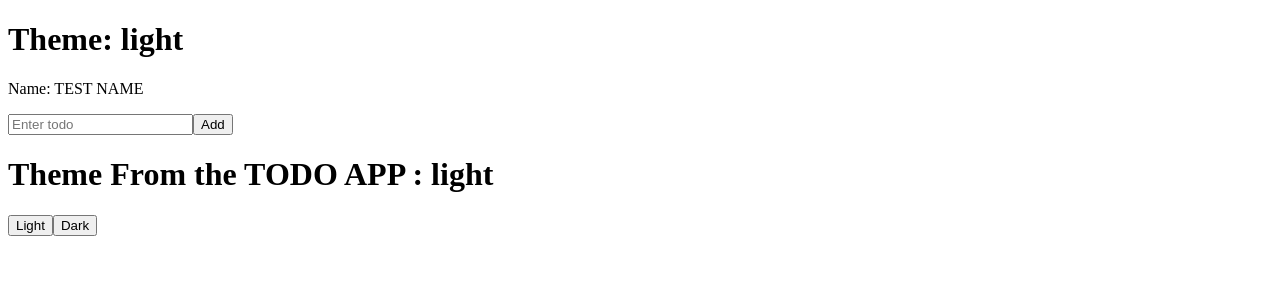
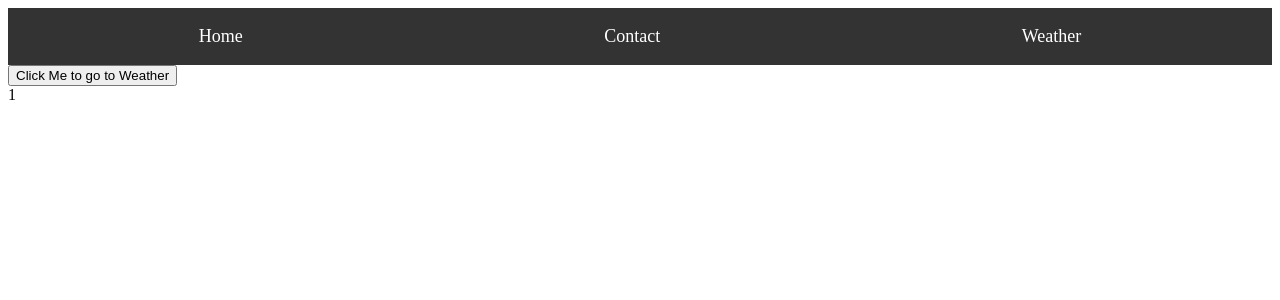
Before and after one commit to SwarajAnand/LPU-SEC-9, a React (Vite) app in the folder React/: page /test/1 in a window 1280 px wide. Shown: the top 300 px of the page. Built offline with nearby package versions, Linux system fonts and the light colour scheme.

Commit message:
Added data fior route in the morning class

```diff
--- a/React/package.json
+++ b/React/package.json
@@ -12,6 +12,7 @@
   "dependencies": {
     "react": "^19.1.0",
     "react-dom": "^19.1.0",
+    "react-router-dom": "^7.6.3",
     "uuid": "^11.1.0"
   },
   "devDependencies": {
--- a/React/src/App.jsx
+++ b/React/src/App.jsx
@@ -1,19 +1,30 @@
-import { useContext } from 'react';
-import { themeDetail } from './ContextThemeProvider.jsx';
-import Todo from './components/25_06/Todo.jsx';
+import { useContext, useState } from "react";
+import { themeDetail } from "./ContextThemeProvider.jsx";
+import Todo from "./components/25_06/Todo.jsx";
+import ExpensiveComponent from "./components/30_06/ExpensiveComponent .jsx";
 
 const App = () => {
   const data = useContext(themeDetail);
   const { name } = data;
 
-  console.log(data);
+  const [number, setNumber] = useState(2);
+  const [count, setCount] = useState(0);
 
   return (
     <div>
       <h1>Theme: {data.theme}</h1>
       <p>Name: {name}</p>
+      <button
+        onClick={() => data.setTheme(data.theme === "light" ? "dark" : "light")}
+      >
+        Change Theme
+      </button>
+      <ExpensiveComponent number={number} />
+      <button onClick={() => setNumber((prev) => prev + 1)}>
+        Increment Number
+      </button>
 
-      <Todo />
+      {/* <Todo /> */}
     </div>
   );
 };
--- /dev/null
+++ b/React/src/AppRouter.jsx
@@ -0,0 +1,36 @@
+import React from 'react'
+import { Route, Routes, useNavigate } from 'react-router-dom'
+import WeatherComponent from './components/24_06_EVE/WeatherComponent'
+import NavBar from './components/1_07/NavBar'
+import ErrorPage from './components/1_07/ErrorPage'
+import DynamicRoute from './components/1_07/DynamicRoute'
+
+const AppRouter = () => {
+  const navigate = useNavigate();
+
+
+  const navigateToWeather = () => {
+    console.log("Navigating to Weather");
+    for(let i = 0; i < 10000000000; i++) {}
+    console.log("Navigated to Weather");
+    navigate("/weather")
+  }
+
+
+  return (
+    <div>
+    <NavBar />
+
+    <button onClick={navigateToWeather}>Click Me to go to Weather</button>
+      <Routes>
+        <Route path="/" element={<h1>Home Page</h1>} />
+        <Route path="/weather" element={<WeatherComponent />} />
+        <Route path="/contact" element={<h1>Contact Page</h1>} />
+        <Route path="test/:id" element={<DynamicRoute />} />
+        <Route path="*" element={<ErrorPage />} />
+      </Routes>
+    </div>
+  )
+}
+
+export default AppRouter
--- /dev/null
+++ b/React/src/components/1_07/DynamicRoute.jsx
@@ -0,0 +1,12 @@
+import React from 'react'
+import { useParams } from 'react-router-dom';
+
+const DynamicRoute = () => {
+    const params = useParams();
+    console.log(params);
+  return (
+    <div>{params.id}</div>
+  )
+}
+
+export default DynamicRoute
--- /dev/null
+++ b/React/src/components/1_07/ErrorPage.jsx
@@ -0,0 +1,60 @@
+import React from "react";
+
+const ErrorPage = () => {
+  const errorPageStyle = {
+    display: "flex",
+    flexDirection: "column",
+    justifyContent: "center",
+    alignItems: "center",
+    height: "100vh",
+    backgroundColor: "#f8f8f8",
+    color: "#333",
+    textAlign: "center",
+  };
+
+  const titleStyle = {
+    fontSize: "6rem",
+    fontWeight: "bold",
+    color: "#e74c3c",
+  };
+
+  const messageStyle = {
+    fontSize: "1.5rem",
+    color: "#555",
+  };
+
+  const buttonStyle = {
+    marginTop: "20px",
+    padding: "12px 24px",
+    fontSize: "1rem",
+    backgroundColor: "#3498db",
+    color: "white",
+    border: "none",
+    borderRadius: "5px",
+    cursor: "pointer",
+    transition: "background-color 0.3s ease",
+  };
+
+  const buttonHoverStyle = {
+    backgroundColor: "#2980b9",
+  };
+
+  return (
+    <div style={errorPageStyle}>
+      <div style={titleStyle}>Page Not Found</div>
+      <div style={messageStyle}>
+        Oops! The page you are looking for does not exist.
+      </div>
+      <button
+        style={buttonStyle}
+        onClick={() => (window.location.href = "/")}
+        onMouseOver={(e) => (e.target.style.backgroundColor = "#2980b9")}
+        onMouseOut={(e) => (e.target.style.backgroundColor = "#3498db")}
+      >
+        Go to Home
+      </button>
+    </div>
+  );
+};
+
+export default ErrorPage;
--- /dev/null
+++ b/React/src/components/1_07/NavBar.jsx
@@ -0,0 +1,55 @@
+import React from "react";
+import { Link } from "react-router-dom";
+
+const NavBar = () => {
+  const navbarStyle = {
+    display: "flex",
+    justifyContent: "space-around",
+    backgroundColor: "#333",
+    padding: "10px",
+  };
+
+  const linkStyle = {
+    textDecoration: "none",
+    color: "white",
+    padding: "8px 16px",
+    fontSize: "18px",
+    transition: "background-color 0.3s",
+  };
+
+  const linkHoverStyle = {
+    backgroundColor: "#575757",
+    borderRadius: "5px",
+  };
+
+  return (
+    <div style={navbarStyle}>
+      <Link
+        to="/"
+        style={linkStyle}
+        onMouseOver={(e) => (e.target.style.backgroundColor = "#575757")}
+        onMouseOut={(e) => (e.target.style.backgroundColor = "")}
+      >
+        Home
+      </Link>
+      <Link
+        to="/contact"
+        style={linkStyle}
+        onMouseOver={(e) => (e.target.style.backgroundColor = "#575757")}
+        onMouseOut={(e) => (e.target.style.backgroundColor = "")}
+      >
+        Contact
+      </Link>
+      <Link
+        to="/weather"
+        style={linkStyle}
+        onMouseOver={(e) => (e.target.style.backgroundColor = "#575757")}
+        onMouseOut={(e) => (e.target.style.backgroundColor = "")}
+      >
+        Weather
+      </Link>
+    </div>
+  );
+};
+
+export default NavBar;
--- a/React/src/components/24_06_EVE/WeatherComponent.jsx
+++ b/React/src/components/24_06_EVE/WeatherComponent.jsx
@@ -2,7 +2,7 @@ import React, { useState } from "react";
 import WeatherCard from "./WeatherCard";
 
 const WeatherComponent = () => {
-  const [input, setInput] = useState("");
+  const [input, setInput] = useState("india");
   const [data, setData] = useState(null);
   const [arr, setArr] = useState([]);
   const apiKey = "cc0c6f2482424f69bd874449252406";
--- /dev/null
+++ b/React/src/components/30_06/ExpensiveComponent .jsx
@@ -0,0 +1,15 @@
+import { useMemo } from "react";
+
+const ExpensiveComponent = ({ number }) => {
+  const slowSquare = (num) => {
+    console.log("Calculating square...");
+    for (let i = 0; i < 1e9; i++) {}
+    return num * num;
+  };
+
+//   const square = useMemo(() => slowSquare(number), [number]);
+
+  return <div>Square of {number} is {slowSquare(number)}</div>;
+};
+
+export default ExpensiveComponent;
--- a/React/src/components/Demo.jsx
+++ b/React/src/components/Demo.jsx
@@ -1,13 +1,14 @@
 import { useState } from "react";
 import Test from "./Test";
 import CustomButton from "./CustomButton";
+import { Outlet } from "react-router-dom";
 
 function Demo(prop) {
   console.log(prop);
   const name = "TEST NAME";
   var ans = 0;
 
-  const [sum, setSum] = useState(prop.data.name);
+  const [sum, setSum] = useState(prop?.data?.name);
 
   //   console.log(sum);
 
@@ -22,6 +23,7 @@ function Demo(prop) {
     <>
       <h1>Hello {name}</h1>
       <div>{sum}</div>
+      <Outlet />
       <Test />
       {/* <button onClick={addVal}>Click Me</button> */}
 
--- a/React/src/main.jsx
+++ b/React/src/main.jsx
@@ -1,9 +1,25 @@
-import { createRoot } from 'react-dom/client';
-import App from './App.jsx';
-import ContextThemeProvider from './ContextThemeProvider.jsx';
+// import { createRoot } from 'react-dom/client';
+// import App from './App.jsx';
+import ContextThemeProvider from "./ContextThemeProvider.jsx";
 
-createRoot(document.getElementById('root')).render(
+// createRoot(document.getElementById('root')).render(
+// <ContextThemeProvider>
+//   <App />
+// </ContextThemeProvider>
+// );
+
+import React from "react";
+import ReactDOM from "react-dom/client";
+import { BrowserRouter } from "react-router-dom";
+import App from "./App";
+import AppRouter from "./AppRouter.jsx";
+
+const root = ReactDOM.createRoot(document.getElementById("root"));
+root.render(
+  <BrowserRouter>
     <ContextThemeProvider>
-      <App />
+      {/* <App /> */}
+      <AppRouter />
     </ContextThemeProvider>
+  </BrowserRouter>
 );
```
Also changed, not shown: React/src/components/1_07/User.jsx (added, +8 -0 lines), 1 other file (tests, documents, lock files or other folders).
